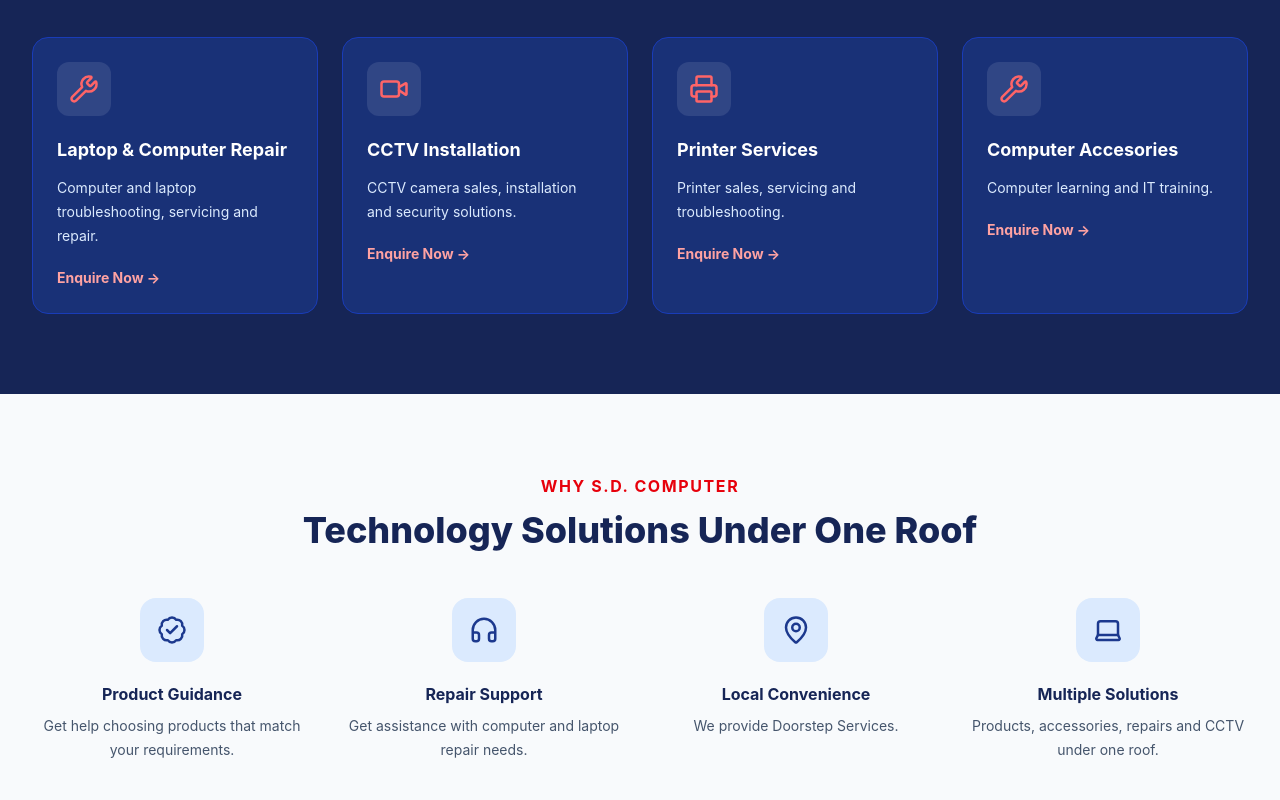
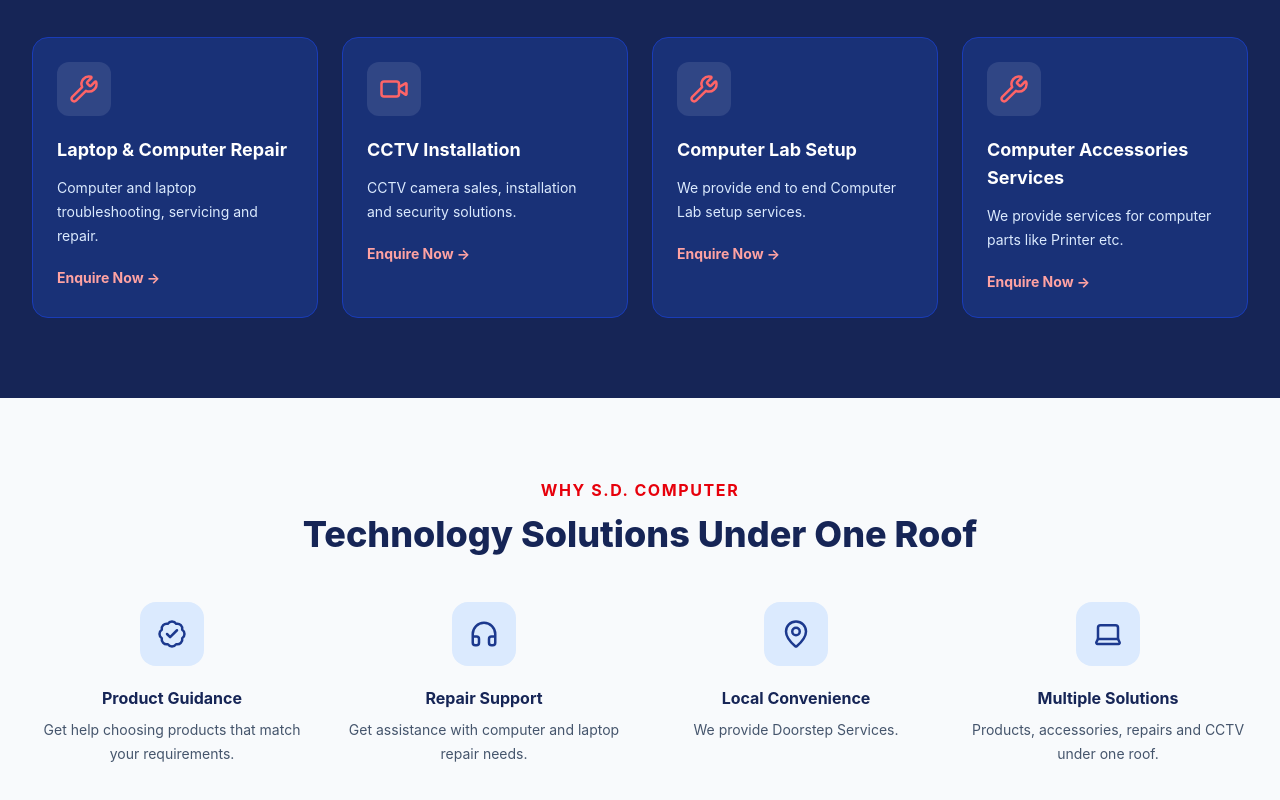
Before and after one commit to Harshit-12/sd-computer-website, a React (Vite) app: page / in a window 1280 px wide. Shown: the part 2299-3099 px from the top of the page. Built offline with nearby package versions, Linux system fonts and the light colour scheme.

Commit message:
updating the services

```diff
--- a/src/data/services.js
+++ b/src/data/services.js
@@ -10,13 +10,13 @@ export const services = [
     description: 'CCTV camera sales, installation and security solutions.',
   },
   {
-    icon: 'Printer',
-    title: 'Printer Services',
-    description: 'Printer sales, servicing and troubleshooting.',
+    icon: 'Wrench',
+    title: 'Computer Lab Setup',
+    description: 'We provide end to end Computer Lab setup services.',
   },
   {
     icon: 'Wrench',
-    title: 'Computer Accesories',
-    description: 'Computer learning and IT training.',
+    title: 'Computer Accessories Services',
+    description: 'We provide services for computer parts like Printer etc.',
   },
 ]
```
